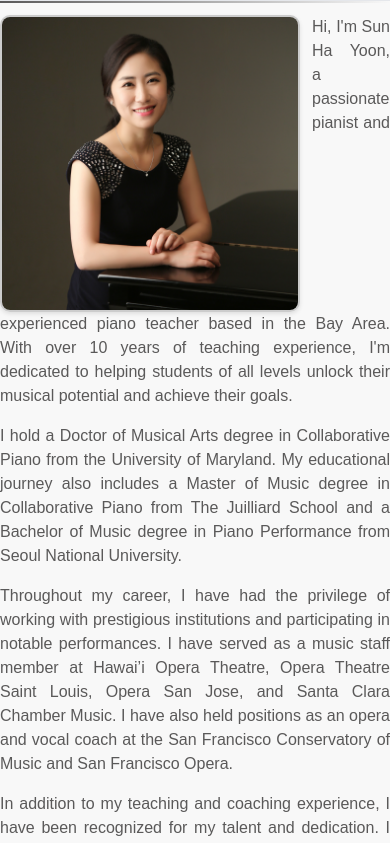
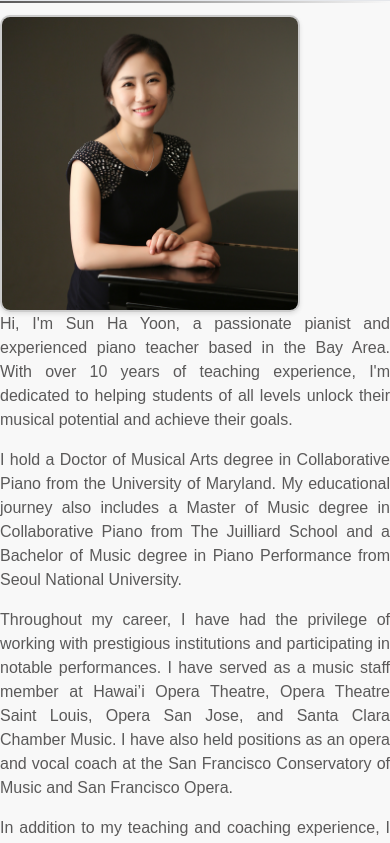
Before and after one commit to taeheechoi/nextjs-sunnyyoon, a Next.js app: page /about in a window 390 px wide. Shown: the top 843 px of the page. Built offline with nearby package versions, Linux system fonts and the light colour scheme.

Commit message:
screen size

```diff
--- a/styles/globals.css
+++ b/styles/globals.css
@@ -1,6 +1,17 @@
 @tailwind base;
 @tailwind components;
 @tailwind utilities;
+
+@media (max-width: 600px) {
+  .page-container {
+    display: flex;
+    flex-direction: column;
+  }
+
+  .image-container {
+    margin-bottom: 1rem;
+  }
+}
 
 :root {
   --primary-color: #000000;
```
